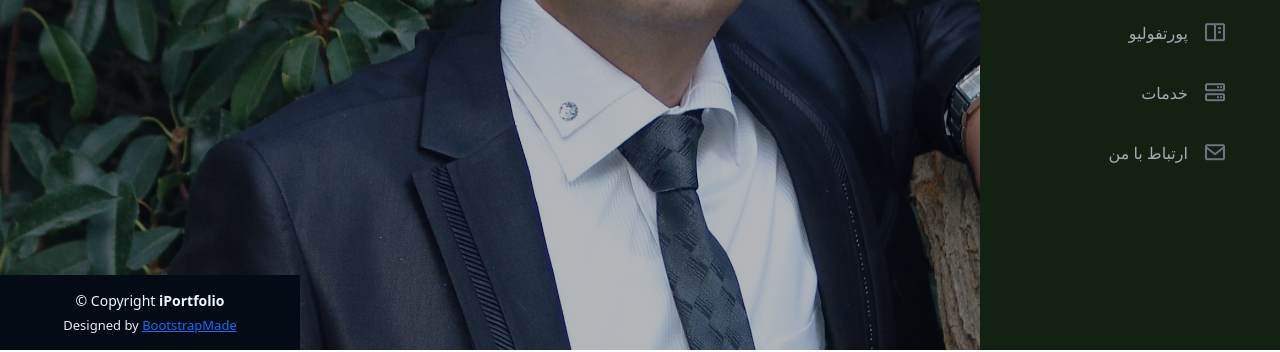
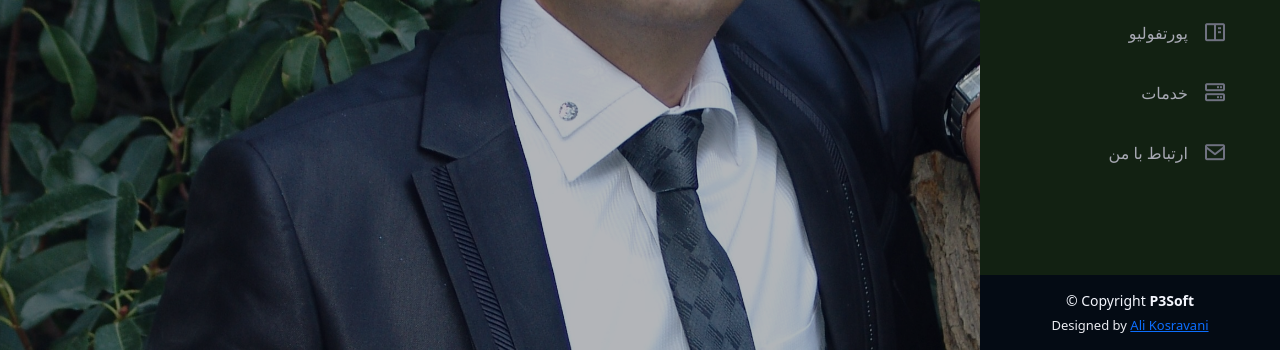
Before and after one commit to Posheshkala/Resume, a plain HTML site: page Index.html in a window 1280 px wide. Shown: the part 450-802 px from the top of the page. Drawn offline with Linux system fonts and the light colour scheme; files whose address does not match are found by name.

Commit message:
new committed

```diff
--- a/Index.html
+++ b/Index.html
@@ -607,14 +607,11 @@
   <footer id="footer">
     <div class="container">
       <div class="copyright">
-        &copy; Copyright <strong><span>iPortfolio</span></strong>
+        &copy; Copyright <strong><span>P3Soft</span></strong>
       </div>
       <div class="credits">
-        <!-- All the links in the footer should remain intact. -->
-        <!-- You can delete the links only if you purchased the pro version. -->
-        <!-- Licensing information: https://bootstrapmade.com/license/ -->
-        <!-- Purchase the pro version with working PHP/AJAX contact form: https://bootstrapmade.com/iportfolio-bootstrap-portfolio-websites-template/ -->
-        Designed by <a href="https://bootstrapmade.com/">BootstrapMade</a>
+
+        Designed by <a href="http://posheshkala.ir/">Ali Kosravani</a>
       </div>
     </div>
   </footer><!-- End  Footer -->
--- a/assets/css/style.css
+++ b/assets/css/style.css
@@ -983,7 +983,7 @@ section {
   color: #f4f6fd;
   font-size: 14px;
   position: fixed;
-  left: 0;
+  right:  0;
   bottom: 0;
   width: 300px;
   z-index: 9999;
```
